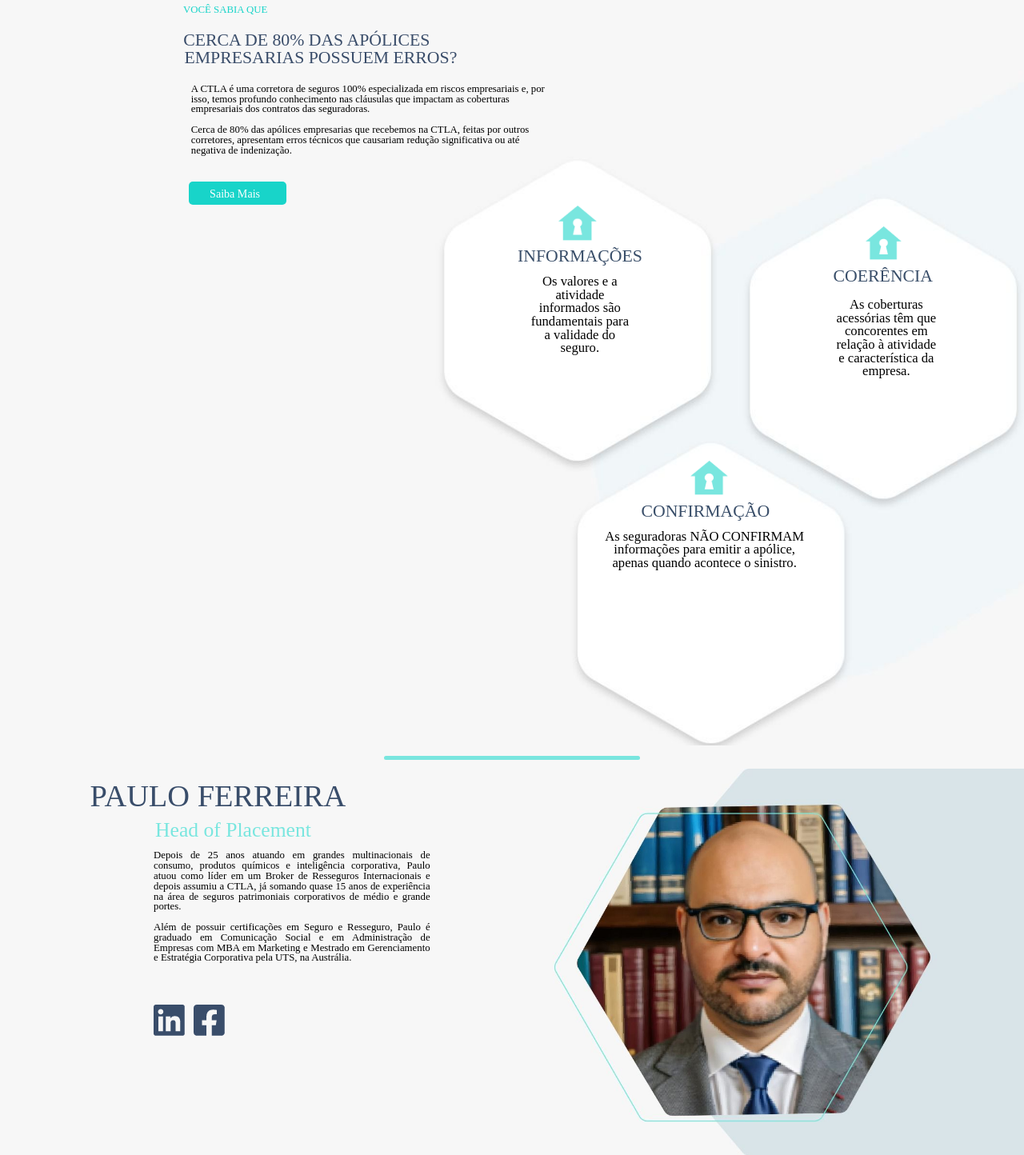
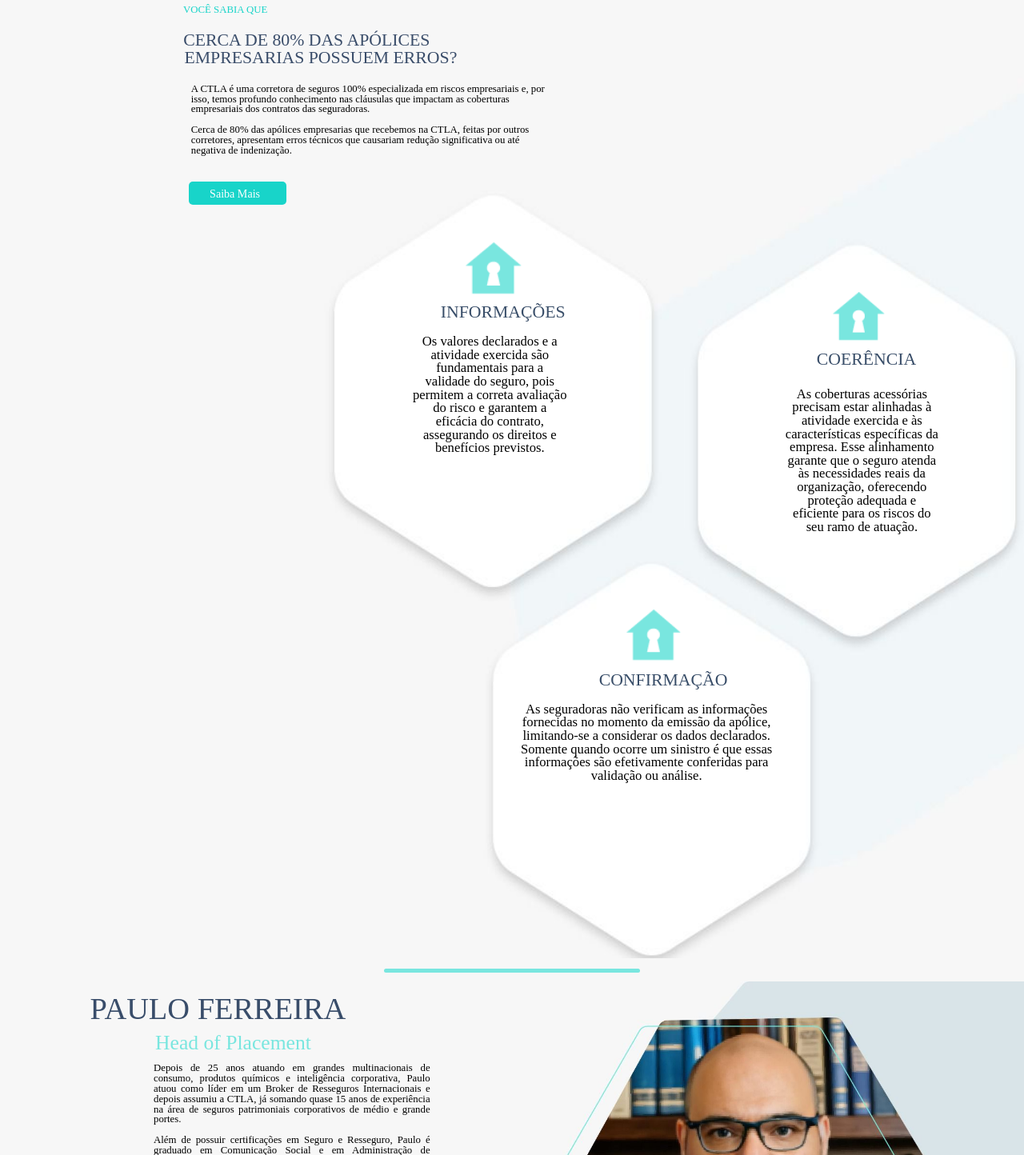
Before and after one commit to JrFEItito/Cautela, a PHP site: page /index.html in a window 1280 px wide. Shown: the part 939-2383 px from the top of the page at 80% size. Run offline with PHP 8.4, Linux system fonts and the light colour scheme; some web fonts are replaced.

Commit message:
Update ton 21/01

```diff
--- a/index.html
+++ b/index.html
@@ -64,19 +64,21 @@
             <div class="primeiro-hexagono">
                 <img src="imagens/icone 1.png" alt="Icone casa">
                 <h4 id="h-1">INFORMAÇÕES</h4>
-                <p id="p-1">Os valores e a atividade informados são fundamentais para a validade do seguro.</p>
+                <p id="p-1">
+                    Os valores declarados e a atividade exercida são fundamentais para a validade do seguro, pois permitem a correta avaliação do risco e garantem a eficácia do contrato, assegurando os direitos e benefícios previstos.</p>
             </div>
 
             <div class="segundo-hexagono">
                 <img src="imagens/icone 2.png" alt="Icone casa">
                 <h4 id="h-2">COERÊNCIA</h4>
-                <p id="p-2">As coberturas acessórias têm que concorentes em relação à atividade e característica da empresa.</p>
+                <p id="p-2">
+                    As coberturas acessórias precisam estar alinhadas à atividade exercida e às características específicas da empresa. Esse alinhamento garante que o seguro atenda às necessidades reais da organização, oferecendo proteção adequada e eficiente para os riscos do seu ramo de atuação.</p>
             </div>
 
             <div class="terceiro-hexagono">
                 <img src="imagens/icone 3.png" alt="Icone casa">
                 <h4 id="h-3">CONFIRMAÇÃO</h4>
-                <p id="p-3">As seguradoras NÃO CONFIRMAM informações para emitir a apólice, apenas quando acontece o sinistro.</p>
+                <p id="p-3">As seguradoras não verificam as informações fornecidas no momento da emissão da apólice, limitando-se a considerar os dados declarados. Somente quando ocorre um sinistro é que essas informações são efetivamente conferidas para validação ou análise.</p>
             </div>
         </div>
 
--- a/style/index.css
+++ b/style/index.css
@@ -152,11 +152,11 @@ ul{
 .hexagonos{
     background-image: url(../imagens/hexagonos-vocesabia.jpeg);
     background-repeat: no-repeat;
-    margin-left: 63%;
+    margin-left: 56%;
     margin-top: -10%;
     margin-bottom: 0%;
     background-size: 111% 102%;
-    width: 15%;
+    width: 22%;
     padding: 11%;
 }
 
@@ -165,7 +165,7 @@ ul{
     margin-top: 4%;
 }
 #p-1{
-    margin-left: 33%;
+    margin-left: 38%;
     margin-top: 2%;
     font-size: 1.3vw;
     width: 22%;
@@ -174,16 +174,16 @@ ul{
 
 #h-1{
     margin-top: 1%;
-    margin-left: 31%;
+    margin-left: 42%;
     font-size: 1.7vw;
     color: #394E69;
 }
 
 
 .primeiro-hexagono img{
-    margin-left: 39.5%;
+    margin-left: 45.5%;
     width: 8%;
-    margin-top: -12%;
+    margin-top: 1%;
 }
 
 .segundo-hexagono{
@@ -192,7 +192,7 @@ ul{
 }
 
 #p-2{
-    margin-left: 76%;
+    margin-left: 28%;
     font-size: 1.3vw;
     width: 175%;
     text-align: center;
@@ -202,16 +202,17 @@ ul{
 
 #h-2{
     margin-top: 9%;
-    margin-left: 75%;
+    margin-left: 64%;
     font-size: 1.7vw;
     color: #394E69;
 }
 
 .segundo-hexagono img{
-    margin-left: 129%;
-    margin-top: -76%;
+    margin-left: 82%;
+    margin-top: -10%;
     width: 60%;
 }
+
 
 
 .terceiro-hexagono{
@@ -221,22 +222,22 @@ ul{
 
 .terceiro-hexagono img{
     width: 12%;
-    margin-left: 49%;
-    margin-top: 1%;
+    margin-left: 51%;
+    margin-top: -22%;
 }
 
 #p-3{
     font-size: 1.3vw;
     margin-top: 3%;
-    margin-left: 19%;
-    width: 69%;
+    margin-left: 23%;
+    width: 65%;
     text-align: center;
 }
 
 #h-3{
     margin-top: 2%;
     font-size: 1.7vw;
-    margin-left: 33%;
+    margin-left: 45%;
     color: #394E69;
 }
 
@@ -679,7 +680,7 @@ main{
     height: 300px;
 }
 
-.conteudo-rodape img. .conteudo-rodape p{
+.conteudo-rodape img. ,.conteudo-rodape p{
     margin-top: 10%;
 }
 
@@ -717,3 +718,13 @@ footer{
     height: 60px;
     background-color: #74a4ac;
 }
+
+.cont-footer img{
+    margin-top: 2%;
+    width: 3%;
+}
+
+.cont-footer p{
+    margin-top: 2%;
+    color: #FFFFFF;
+}
```
